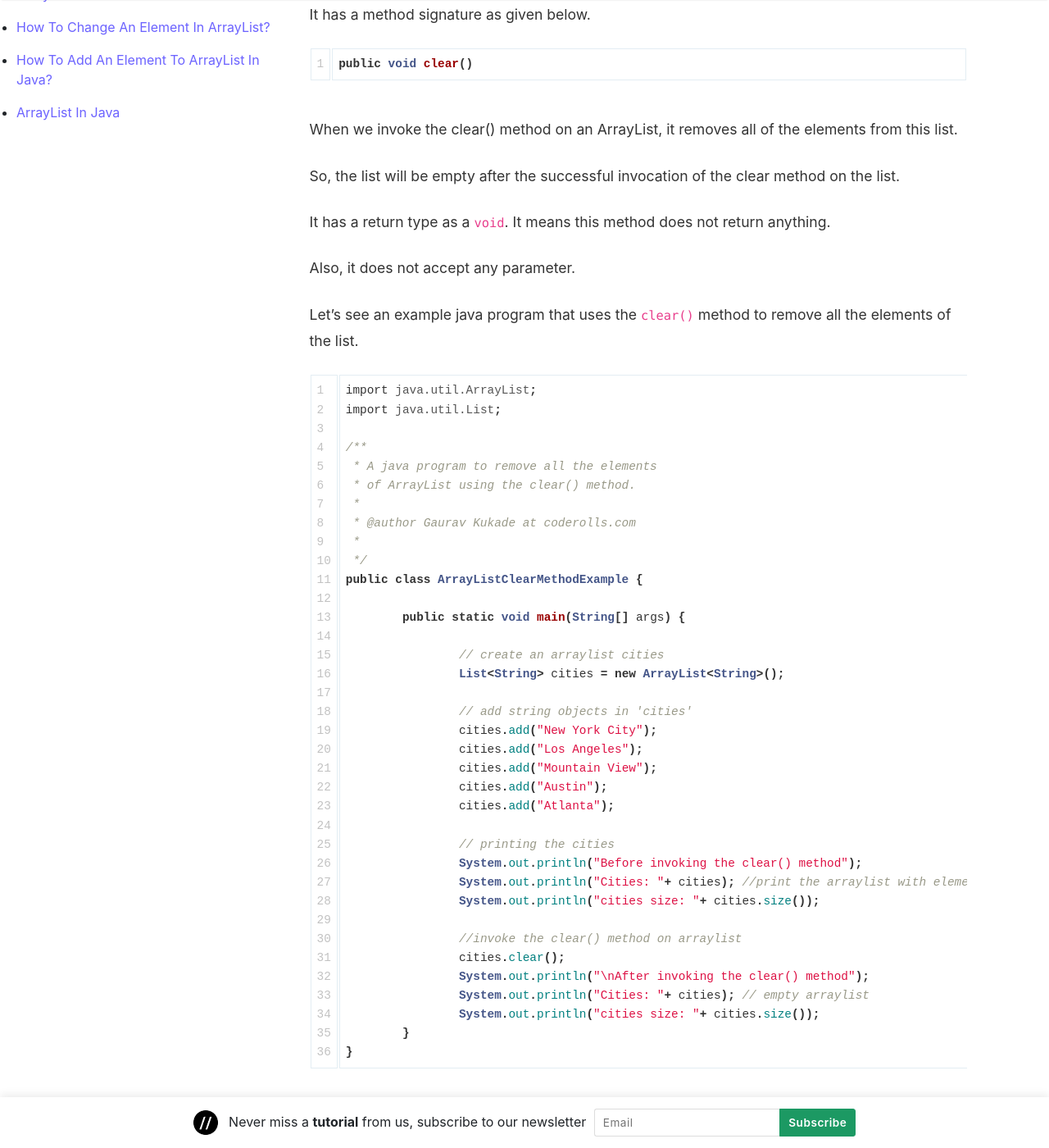
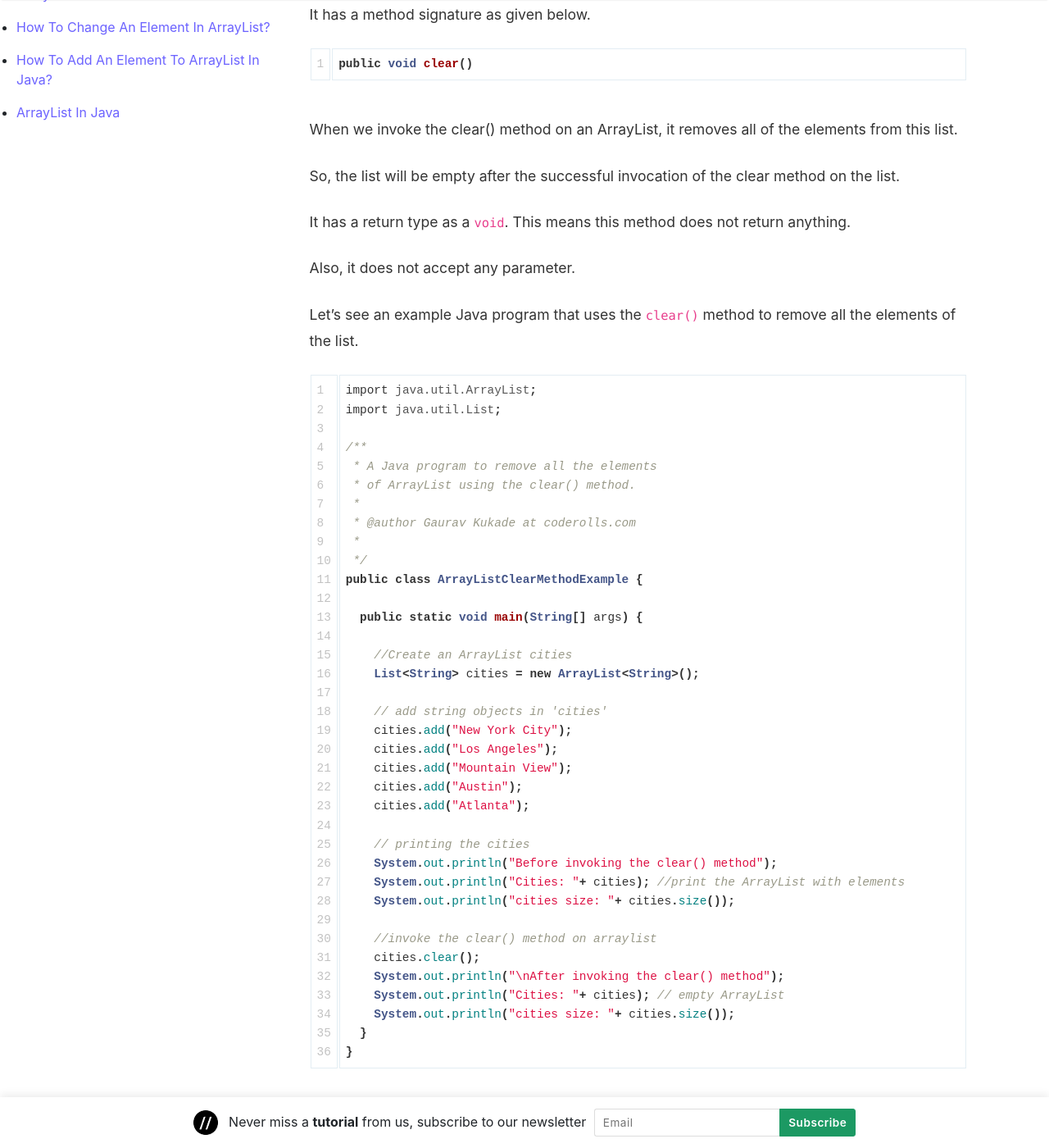
Before and after one commit to coderolls/coderolls-blog, a Jekyll site: the page built from _posts/collections/arraylist/2021-12-10-arraylist-clear-method-in-java.md, in a window 1280 px wide and 1400 px high, scrolled down 801 px. Shown: the whole window at 82% size. Built offline with Jekyll 4.4.1, drawn with Linux system fonts in a browser that asks for light colours; nearby versions of some CDN libraries; comment, search, counter and statistics services are not loaded; some of the changed text lies outside the part shown.

Commit message:
Update 2021-12-10-arraylist-clear-method-in-java.md

````diff
--- a/_posts/collections/arraylist/2021-12-10-arraylist-clear-method-in-java.md
+++ b/_posts/collections/arraylist/2021-12-10-arraylist-clear-method-in-java.md
@@ -15,7 +15,7 @@ We use [ArrayList](https://coderolls.com/arraylist-in-java/) in day-to-day Java
 
  We have seen a few methods of the ArrayList class before like [`add()`](https://coderolls.com/add-element-in-arraylist/), [`addAll()`](http://127.0.0.1:4000/arraylist-addall-method-in-java/), [`remove()`](https://coderolls.com/remove-element-from-arraylist/), [`set()`](https://coderolls.com/change-element-in-arraylist/) and [`iterate()`](http://coderolls.com/iterating-the-arraylist-in-java/)
 
-Today we will see the `clear()` method of the ArrayList class in java.
+Today we will see the `clear()` method of the ArrayList class in Java.
 
 ## ArrayList `clear()` method in java
 
@@ -28,18 +28,18 @@ When we invoke the clear() method on an ArrayList, it removes all of the element
 
 So, the list will be empty after the successful invocation of the clear method on the list.
 
-It has a return type as a `void`. It means this method does not return anything.
+It has a return type as a `void`. This means this method does not return anything.
 
 Also, it does not accept any parameter.
 
-Let's see an example java program that uses the `clear()` method to remove all the elements of the list.
+Let's see an example Java program that uses the `clear()` method to remove all the elements of the list.
 
 ```java
 import java.util.ArrayList;
 import java.util.List;
 
 /**
- * A java program to remove all the elements
+ * A Java program to remove all the elements
  * of ArrayList using the clear() method.
  *
  * @author Gaurav Kukade at coderolls.com
@@ -47,29 +47,29 @@ import java.util.List;
  */
 public class ArrayListClearMethodExample {
 
-	public static void main(String[] args) {
+  public static void main(String[] args) {
 
-		// create an arraylist cities
-		List<String> cities = new ArrayList<String>();
+    //Create an ArrayList cities
+    List<String> cities = new ArrayList<String>();
 
-		// add string objects in 'cities'
-		cities.add("New York City");
-		cities.add("Los Angeles");
-		cities.add("Mountain View");
-		cities.add("Austin");
-		cities.add("Atlanta");
+    // add string objects in 'cities'
+    cities.add("New York City");
+    cities.add("Los Angeles");
+    cities.add("Mountain View");
+    cities.add("Austin");
+    cities.add("Atlanta");
 
-		// printing the cities
-		System.out.println("Before invoking the clear() method");
-		System.out.println("Cities: "+ cities); //print the arraylist with elements
-		System.out.println("cities size: "+ cities.size());
+    // printing the cities
+    System.out.println("Before invoking the clear() method");
+    System.out.println("Cities: "+ cities); //print the ArrayList with elements
+    System.out.println("cities size: "+ cities.size());
 
-		//invoke the clear() method on arraylist
-		cities.clear();
-		System.out.println("\nAfter invoking the clear() method");
-		System.out.println("Cities: "+ cities); // empty arraylist
-		System.out.println("cities size: "+ cities.size());
-	}
+    //invoke the clear() method on arraylist
+    cities.clear();
+    System.out.println("\nAfter invoking the clear() method");
+    System.out.println("Cities: "+ cities); // empty ArrayList
+    System.out.println("cities size: "+ cities.size());
+  }
 }
 ```
 Output:
@@ -99,6 +99,6 @@ arrayList.clear()
 
 ---
 
-The example java program used in the above article can be found at [this GitHub repository](https://github.com/coderolls/blogpost-coding-examples/tree/main/collections/arraylist/arraylist-clear-method-in-java).
+The example Java program used in the above article can be found at [this GitHub repository](https://github.com/coderolls/blogpost-coding-examples/tree/main/collections/arraylist/arraylist-clear-method-in-java).
 
 If you know anything else about the `clear()` method of the [ArrayList class](https://coderolls.com/arraylist-in-java/), kindly write it in the comment section below.
````
Also changed, not shown: other parts of _posts/collections/arraylist/2021-12-10-arraylist-clear-method-in-java.md (+1 -1 lines).
